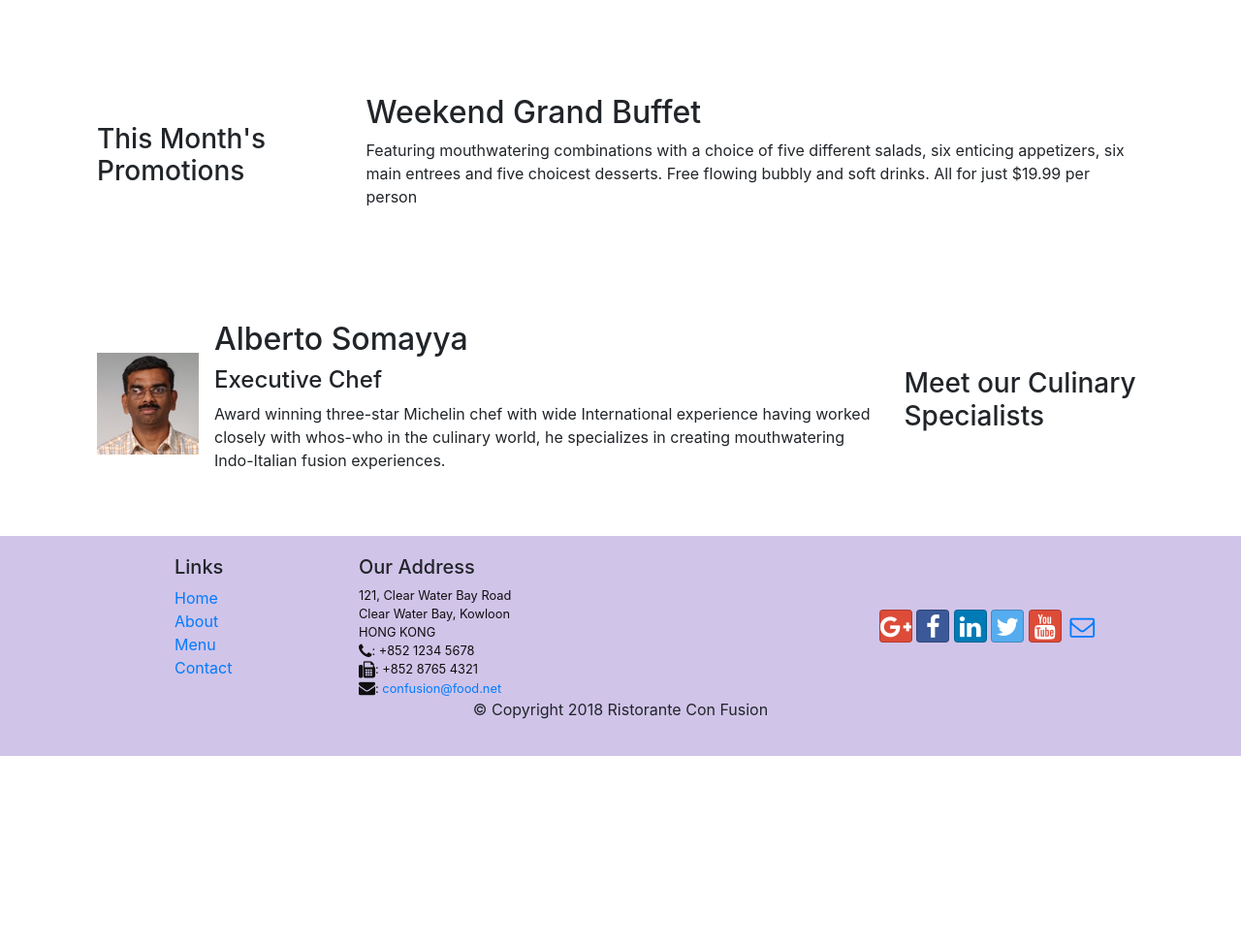
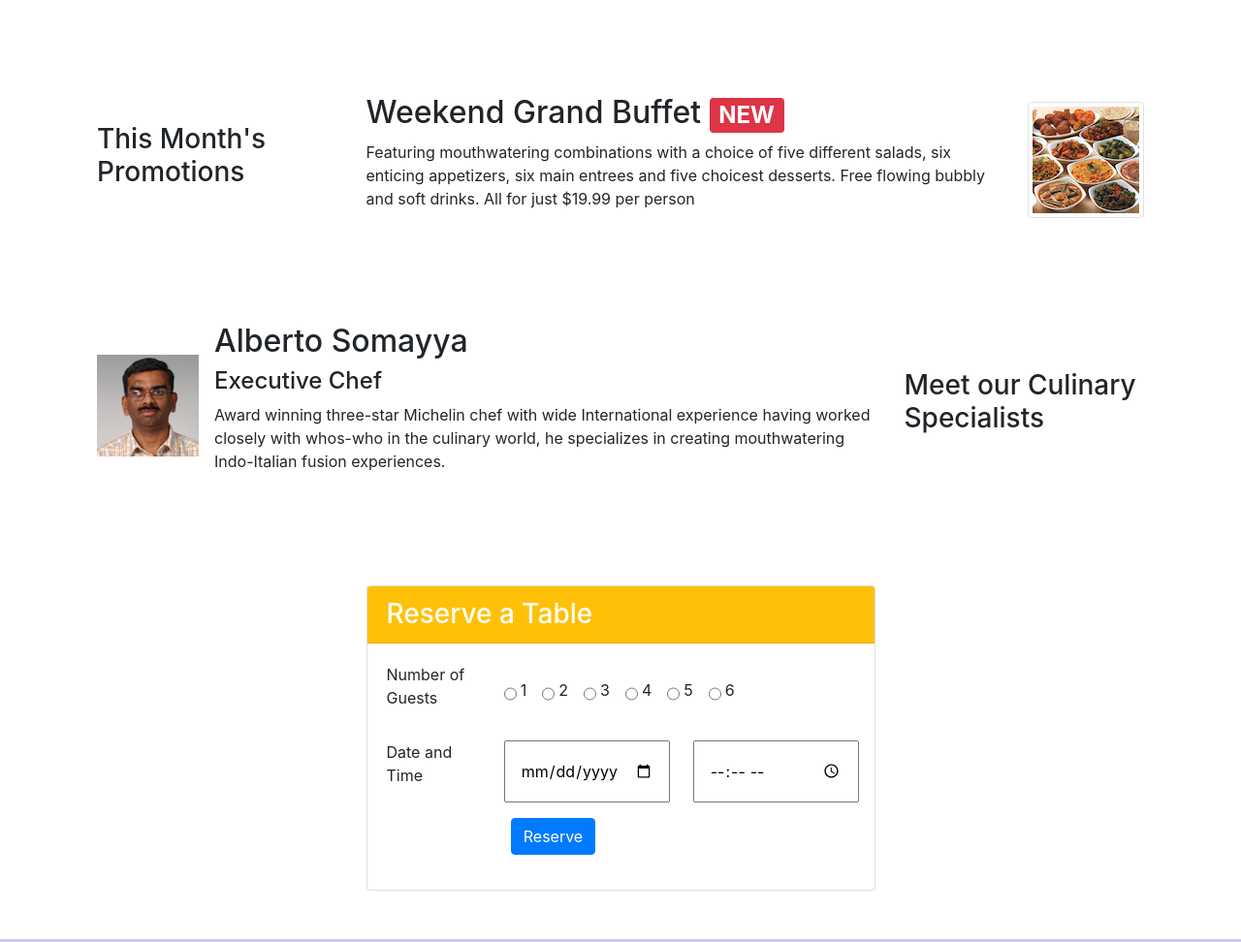
Before and after one commit to pranayreddy8690/con-Fusion, a website: page index.html in a window 1280 px wide. Shown: the part 523-1495 px from the top of the page at 97% size. Before the commit the page ends 1303 px from the top, so only its background shows below. Drawn offline with nearby package versions, Linux system fonts and the light colour scheme.

Commit message:
Assignment-2

```diff
--- a/index.html
+++ b/index.html
@@ -42,6 +42,9 @@
                 <div class="col-12 col-sm align-self-center">
                     <img src="img/logo.png" alt="logo" class="img-fluid">
                 </div>
+                <div class="col-sm-3 align-self-center">
+                    <a  href="#Reserve"><button type="button" class="btn btn-warning btn-block btn-sm">Reserve Table</button></a>
+                </div>
             </div>
         </div>
     </header>
@@ -69,8 +72,13 @@
                 <h3>This Month's Promotions</h3>
             </div>
             <div class="col col-sm col-md">
-                <h2>Weekend Grand Buffet</h2>
+                <div class="media">
+                    <div class="media-body">
+                        <h2 class="mt-0">Weekend Grand Buffet <span class="badge badge-danger">NEW</span></h2>
                         <p class="d-none d-sm-block">Featuring mouthwatering combinations with a choice of five different salads, six enticing appetizers, six main entrees and five choicest desserts. Free flowing bubbly and soft drinks. All for just $19.99 per person </p>
+                    </div>
+                    <img class="d-flex ml-3 img-thumbnail align-self-center" src="img/buffet.png" alt="buffet">
+                </div>
             </div>
         </div>
 
@@ -89,6 +97,42 @@
                             with wide International experience having worked closely with
                             whos-who in the culinary world, he specializes in creating
                             mouthwatering Indo-Italian fusion experiences. </p>
+                    </div>
+                </div>
+            </div>
+        </div>
+        <div class="row row-content align-items-center" id="Reserve">
+            <div class="col-12 col-md-6 offset-md-3">
+                <div class="card ">
+                    <h3 class="card-header bg-warning text-white">Reserve a Table</h3>
+                    <div class="card-body">
+                        <form>
+                            <div class="form-group row">
+                                <p class="col-12 col-sm-3 mr-2">Number of Guests</p>
+                                <input class="mr-1" type="radio" name="number" id="choice1" value="1">
+                                <label for="choice1" class="mr-3 align-self-center">1</label>
+                                <input class="mr-1" type="radio" name="number" id="2" value="2">
+                                <label for="2" class="mr-3 align-self-center">2 </label>
+                                <input class="mr-1" type="radio" name="number" id="3" value="3">
+                                <label for="3" class="mr-3 align-self-center">3 </label>
+                                <input class="mr-1" type="radio" name="number" id="4" value="4">
+                                <label for="4" class="mr-3 align-self-center">4 </label>
+                                <input class="mr-1" type="radio" name="number" id="5" value="5">
+                                <label for="5" class="mr-3 align-self-center">5 </label>
+                                <input class="mr-1" type="radio" name="number" id="6" value="6">
+                                <label for="6" class="mr-3 align-self-center">6 </label>
+                            </div>
+                            <div class="form-group row">
+                                <p class="col-12 col-sm-3 mr-2">Date and Time</p>
+                                <input class="col-12 col-sm-4 mr-4" type="date" class="form-control" id="date" name="date" placeholder="Date">
+                                <input class="col-12 col-sm-4" type="time" class="form-control" id="time" name="time" placeholder="Time">
+                            </div>
+                            <div class="form-group row">
+                                <div class="offset-md-3 col-md-10">
+                                    <button type="submit" class="btn btn-primary">Reserve</button>
+                                </div>
+                            </div>
+                        </form>
                     </div>
                 </div>
             </div>
```
Lines whose indentation alone changed are shown as unchanged.
